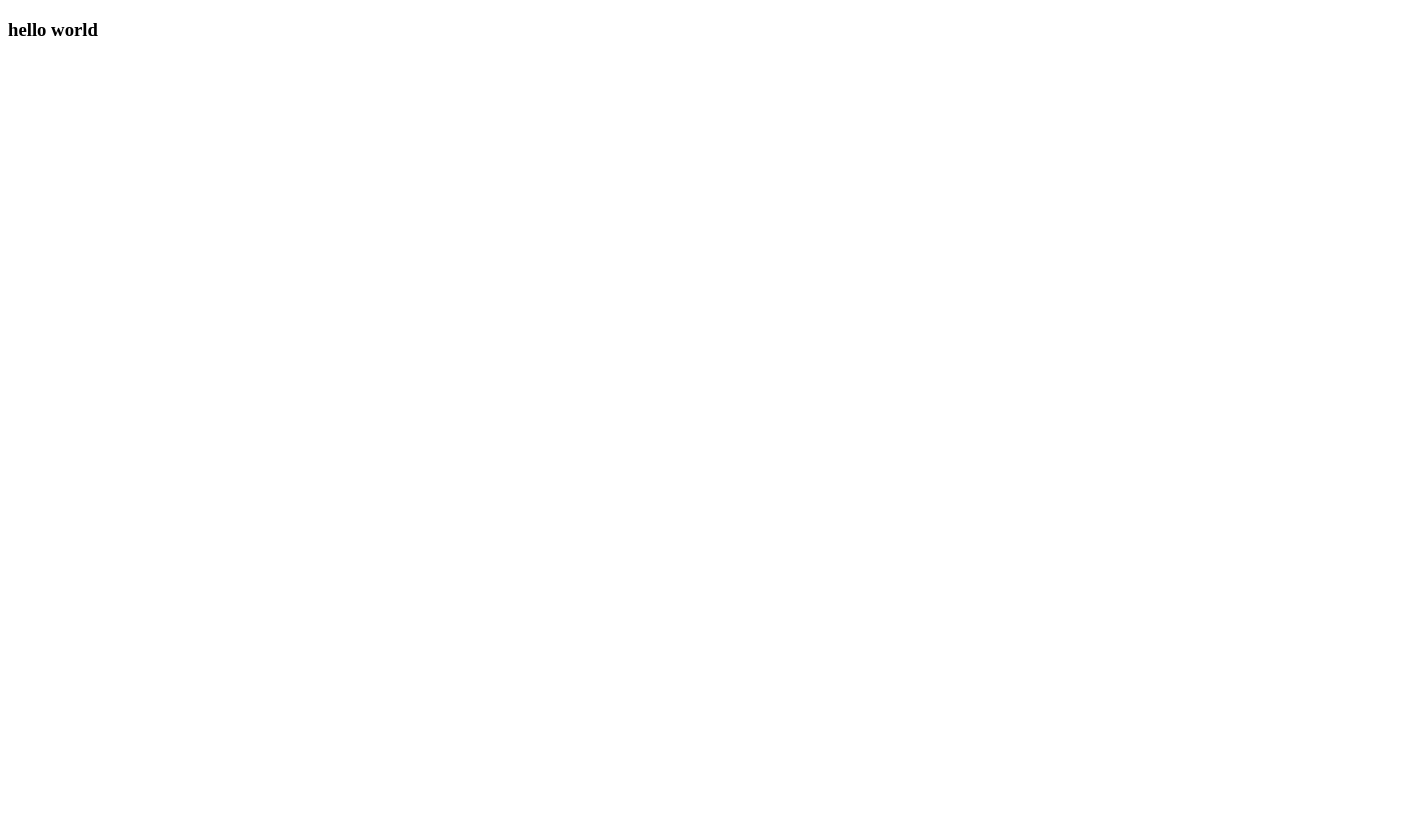
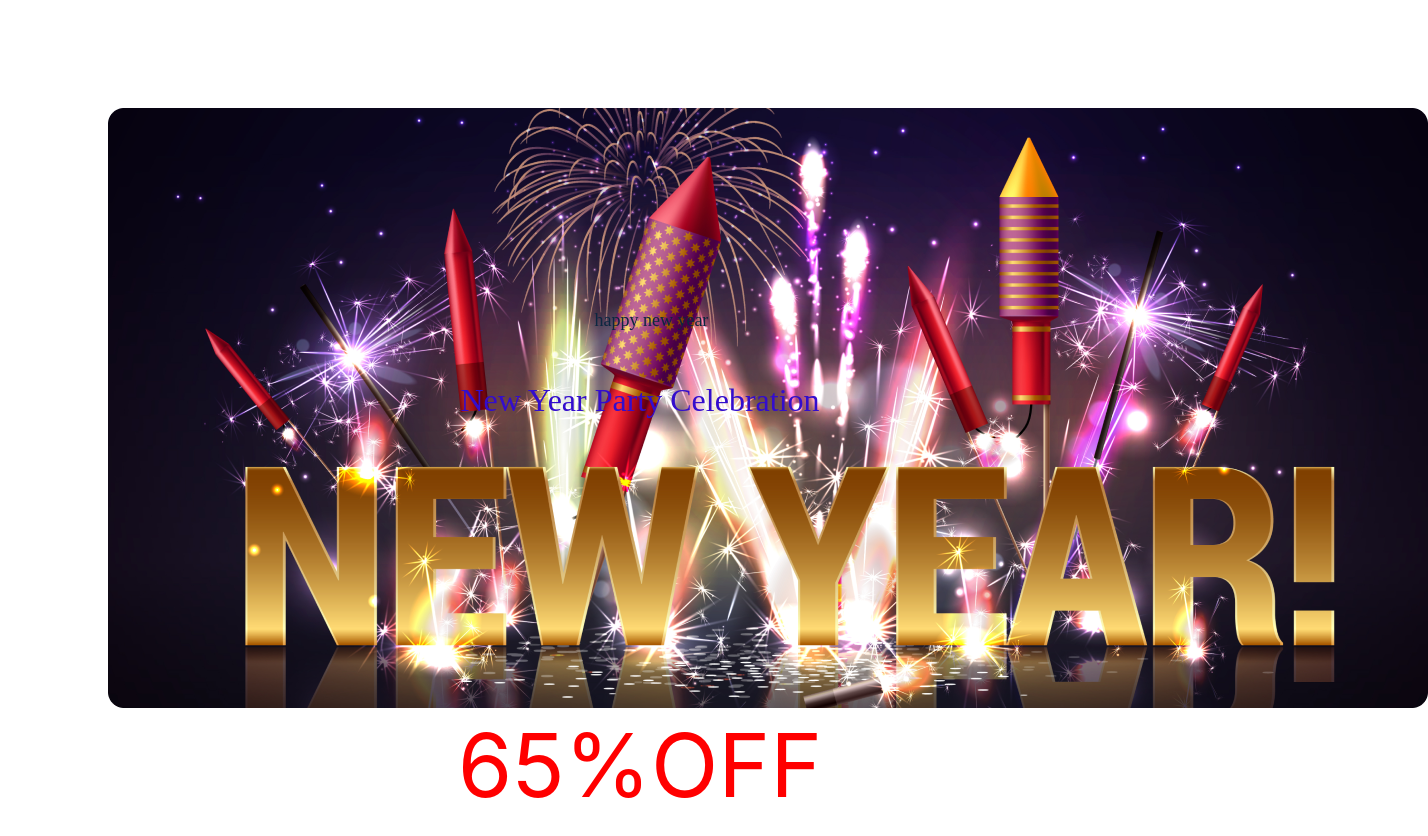
Before and after one commit to shawkatulshanto/projct, a plain HTML site: page index.html in a window 1280 px wide. Shown: the whole page, 1428 px wide, since content can reach past the window. Before the commit the page ends 800 px from the top, so only its background shows below. Drawn offline with Linux system fonts and the light colour scheme.

Commit message:
banner conntent added

```diff
--- a/index.html
+++ b/index.html
@@ -4,8 +4,13 @@
     <meta charset="UTF-8">
     <meta name="viewport" content="width=device-width, initial-scale=1.0">
     <title>1st assingment</title>
+    <link rel="stylesheet" href="style.css">
 </head>
 <body>
-    <h3>hello world</h3>
-</body>
+    <div class="container" >
+        <img src="resources/Banner Image.png" alt="new year">
+          <div class="banner">happy new year</div>
+          <div class="textover">New Year Party Celebration</div>
+          <div class="discount">65%OFF</div>
+      </div>
 </html>
--- /dev/null
+++ b/style.css
@@ -0,0 +1,30 @@
+.container{
+    text-align: center;
+    padding: 100px;
+
+}
+.banner{
+    color: rgb(12, 39, 65);
+     font-size:large;
+    position: absolute;
+    top: 40%;
+    left: 50%;
+    transform: translate(-40%, -50%);
+}
+.textover{
+    color: rgb(51, 13, 205);
+    font-size:xx-large;
+   position: absolute;
+   top: 50%;
+   left: 50%;
+
+   transform: translate(-50%, -50%);
+
+}
+.discount{
+    color: red;
+    text text-align: center;
+     font-family: inter;
+     font-size: 88px;
+     font-weight: 600px;
+}
```
